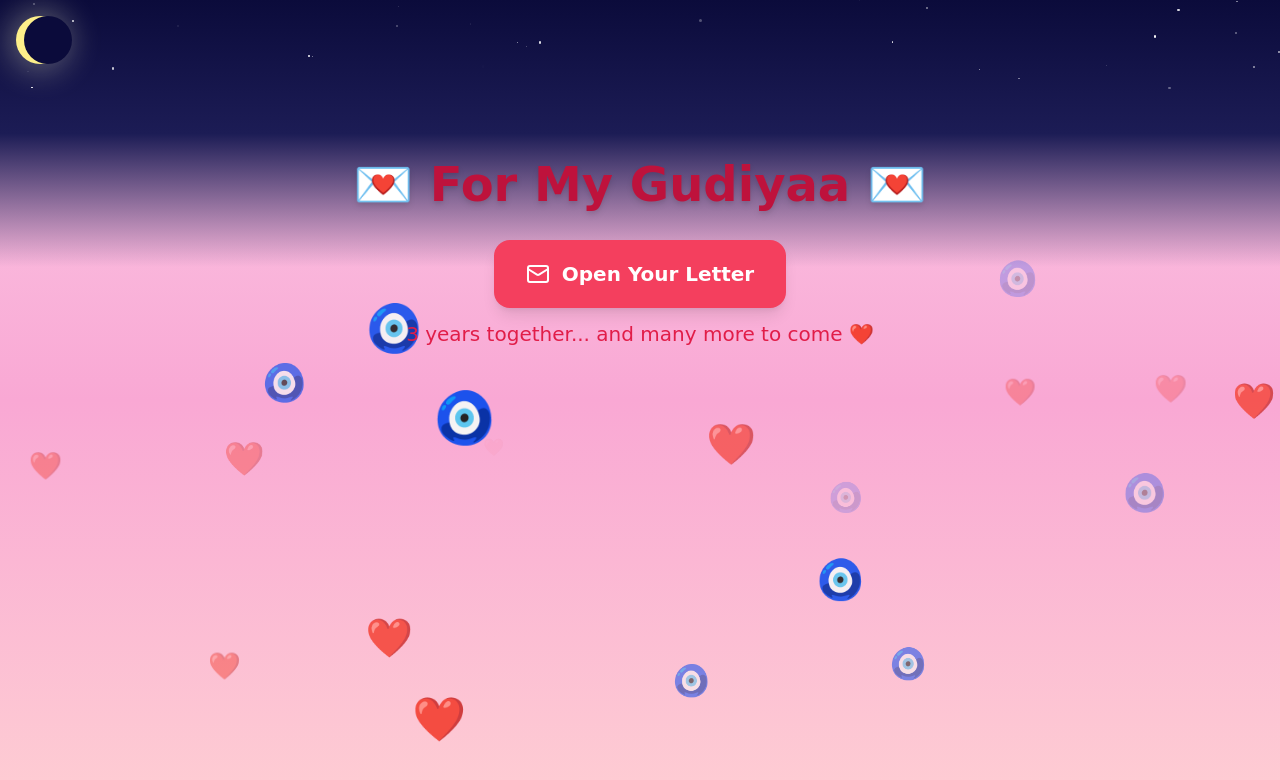
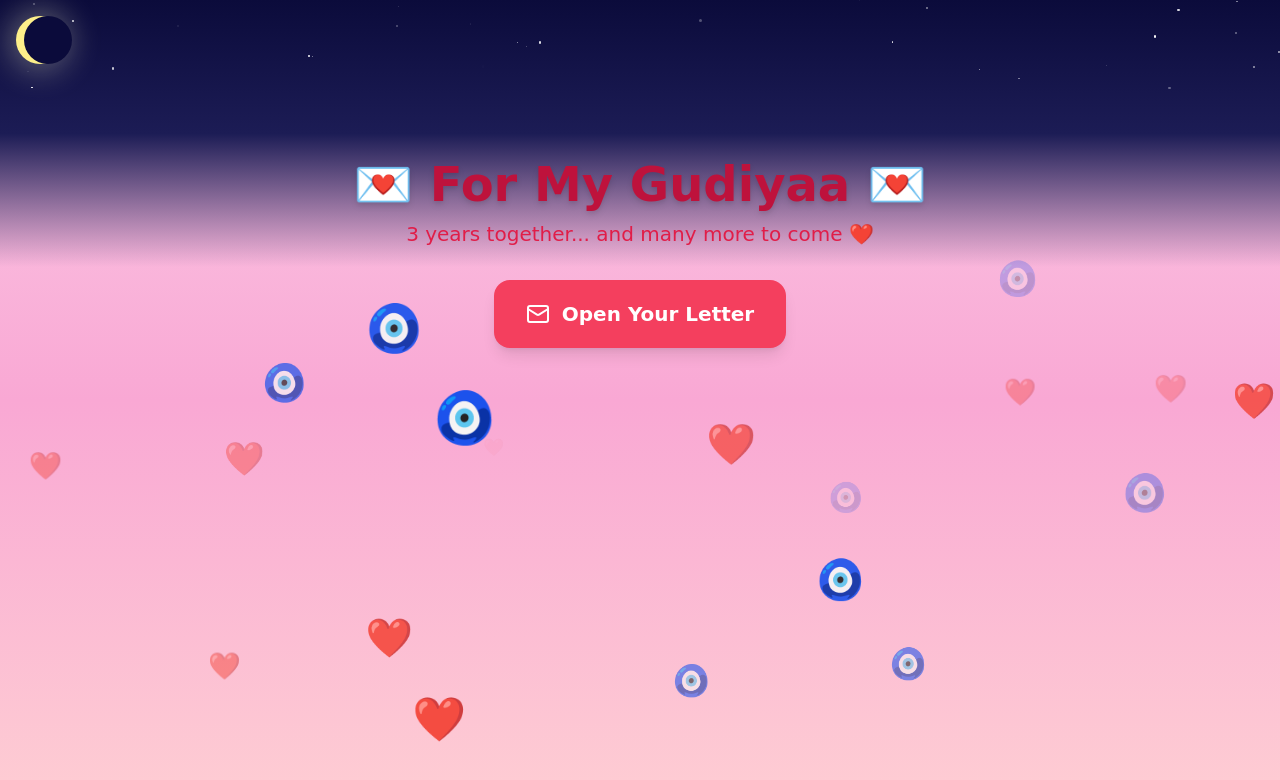
Before and after one commit to aryandogra2004-code/Gudiyaa, a React (Vite) app: page / in a window 1280 px wide. Shown: the top 780 px of the page. Built offline with nearby package versions, Linux system fonts and the light colour scheme.

Commit message:
Add files via upload

```diff
--- a/src/App.jsx
+++ b/src/App.jsx
@@ -6,7 +6,8 @@ export default function GudiyaaLoveSite() {
   const [open, setOpen] = useState(false);
   const [cardIndex, setCardIndex] = useState(0);
   const [showScroll, setShowScroll] = useState(false);
-  const [phase, setPhase] = useState("pink"); // "pink", "evening", "night"
+  const [isNight, setIsNight] = useState(false);
+  const [isSunset, setIsSunset] = useState(false);
   const [fallingStar, setFallingStar] = useState(false);
 
   const cards = [
@@ -20,7 +21,7 @@ export default function GudiyaaLoveSite() {
   const longMessage = `
 My pyariii Gudiyaa 💕
 
-From the moment we met I somehow knew in my heart that youuu are the one and since that day I have not loved anyone more than you 🥺. I want to spend every single day making you feel loved and special because you deserve it and you desrveeee so much moreee, Jaan. You are my heart. No words can truly capture how much I adore you. Every day theee love grows innn my dill. I just lovee youuu soo soo much. You are my family, my comfort, my wife. We will live our whole life together just each other’s. I’ll make my girl's each and every dream come true. We will wakeee up together and wee will ninii togetherrr. Ap Meri Sanju ho aur ap mere he rahogi. I’ll never let your cutest smileee fade. when ever my bchu reads this i want you to feel that at this moment too you are in my heart.You give me so much love , you are my family my whole wide world You make me smile, you make meee happy, just ME & YOU 💟💟❤. With lotsss of loveee meriii jaannn, yourrrr babyyyy, Aruuuuuuu 💗💗💗🤭
+From the moment we met I somehow knew in my heart that youuu are the one and since that day I have not loved anyone more than you 🥺. I want to spend every single day making you feel loved and special because you deserve it and you desrveeee so much moreee, Jaan. You are my heart. No words can truly capture how much I adore you. Every day theee love grows innn my dill. I just lovee youuu soo soo much. You are my family, my comfort, my wife. We will live our whole life together just each other’s. I’ll make my girl's each and every dream come true. We will wakeee up together and wee will ninii togetherrr. Ap Meri Sanju ho aur ap mere he rahogi. I’ll never let your cutest smileee fade. You make me smile, you make meee happy, just ME & YOU 💟💟❤. With lotsss of loveee meriii jaannn, yourrrr babyyyy, Aruuuuuuu 💗💗💗🤭
 `;
 
   const floatingEmojis = [
@@ -28,28 +29,27 @@ From the moment we met I somehow knew in my heart that youuu are the one and sin
     { symbol: "🧿", color: "text-blue-500", size: 30 }
   ];
 
-  // Determine phase based on time
+  // Night / Sunset effect based on time
   useEffect(() => {
-    const updatePhase = () => {
+    const updateTime = () => {
       const h = new Date().getHours();
-      if (h >= 18 || h < 5) setPhase("night");
-      else if (h >= 15 && h < 18) setPhase("evening"); // 3PM-6PM sunset
-      else setPhase("pink"); // all other times: pink
+      setIsNight(h >= 18 || h < 5);
+      setIsSunset(h >= 15 && h < 18);
     };
-    updatePhase();
-    const interval = setInterval(updatePhase, 60000);
+    updateTime();
+    const interval = setInterval(updateTime, 60 * 1000);
     return () => clearInterval(interval);
   }, []);
 
-  // Falling star
+  // Falling star logic for night only
   useEffect(() => {
-    if (phase !== "night") return;
+    if (!isNight) return;
     const interval = setInterval(() => {
       setFallingStar(true);
       setTimeout(() => setFallingStar(false), 1500);
     }, 10000 + Math.random() * 10000);
     return () => clearInterval(interval);
-  }, [phase]);
+  }, [isNight]);
 
   const stars = [...Array(30)].map((_, i) => ({
     top: Math.random() * 33,
@@ -61,39 +61,53 @@ From the moment we met I somehow knew in my heart that youuu are the one and sin
   return (
     <div className="min-h-screen relative flex flex-col items-center justify-start bg-gradient-to-b from-pink-200 via-pink-300 to-rose-200 font-poppins overflow-hidden">
 
-      {/* Background / Sky Top */}
+      {/* 🌅 Sunset Phase */}
+      {isSunset && (
         <div className="absolute top-0 left-0 w-full h-1/3 overflow-hidden">
+          {/* Sunset gradient */}
+          <div className="absolute top-0 left-0 w-full h-full bg-gradient-to-b from-orange-400 via-orange-500 to-transparent"></div>
 
-        {/* Pink Background */}
-        {phase === "pink" && (
-          <div className="absolute top-0 left-0 w-full h-full bg-gradient-to-b from-pink-200 via-pink-300 to-rose-200"></div>
+          {/* Sun going down */}
+          <motion.div
+            className="absolute left-1/2 -translate-x-1/2 bg-yellow-300 rounded-full shadow-[0_0_30px_10px_rgba(255,200,100,0.5)]"
+            style={{ width: 60, height: 60 }}
+            animate={{ top: ["10%", "70%"] }}
+            transition={{ duration: 20, repeat: Infinity, repeatType: "mirror", ease: "easeInOut" }}
+          />
+
+          {/* Clouds */}
+          {[...Array(3)].map((_, i) => (
+            <motion.div
+              key={i}
+              className="absolute bg-white rounded-full opacity-70"
+              style={{
+                width: 100 + i * 30,
+                height: 40 + i * 10,
+                top: `${10 + i * 10}%`
+              }}
+              animate={{ x: ["100%", "-120%"] }}
+              transition={{ duration: 25 + i * 10, repeat: Infinity, ease: "linear" }}
+            />
+          ))}
+
+          {/* Birds */}
+          {[...Array(2)].map((_, i) => (
+            <motion.div
+              key={i}
+              className="absolute text-2xl"
+              style={{ top: `${20 + i * 15}%`, right: "-10%" }}
+              animate={{ x: ["0%", "-120%"] }}
+              transition={{ duration: 12 + i * 5, repeat: Infinity, ease: "linear" }}
+            >
+              🐦
+            </motion.div>
+          ))}
+        </div>
       )}
 
-        {/* Sunset / Evening Effect */}
-        {phase === "evening" && (
-          <>
-            <div className="absolute top-0 left-0 w-full h-full bg-gradient-to-b from-[#ff7f50] via-[#ff4500] to-transparent transition-colors duration-1000"></div>
-            <div className="absolute top-8 left-1/2 transform -translate-x-1/2 w-24 h-24 bg-orange-400 rounded-full shadow-[0_0_50px_15px_rgba(255,140,0,0.5)]"></div>
-            {[...Array(5)].map((_, i) => {
-              const top = Math.random() * 20 + 5;
-              const left = Math.random() * 100;
-              const speed = Math.random() * 5 + 1;
-              return (
-                <motion.div
-                  key={i}
-                  className="absolute w-20 h-12 bg-white/70 rounded-full shadow-lg"
-                  style={{ top: `${top}%`, left: `${left}%` }}
-                  animate={{ x: [0, 100] }}
-                  transition={{ repeat: Infinity, duration: speed, ease: "linear", repeatType: "loop", delay: i }}
-                />
-              );
-            })}
-          </>
-        )}
-
-        {/* Night Effect */}
-        {phase === "night" && (
-          <>
+      {/* 🌌 Night Phase */}
+      {isNight && (
+        <div className="absolute top-0 left-0 w-full h-1/3 overflow-hidden">
           <div className="absolute top-0 left-0 w-full h-full bg-gradient-to-b from-[#0b0b3b] via-[#1c1c55] to-transparent"></div>
           {/* Moon */}
           <div className="absolute top-4 left-4 w-12 h-12 bg-yellow-200 rounded-full shadow-[0_0_30px_8px_rgba(255,255,204,0.3)]">
@@ -121,11 +135,10 @@ From the moment we met I somehow knew in my heart that youuu are the one and sin
               />
             )}
           </AnimatePresence>
-          </>
+        </div>
       )}
-      </div>
 
-      {/* Floating Emojis */}
+      {/* ❤️ Floating Emojis (Only in bottom pink area) */}
       {[...Array(25)].map((_, i) => {
         const emoji = i % 2 === 0 ? floatingEmojis[0] : floatingEmojis[1];
         return (
@@ -146,11 +159,15 @@ From the moment we met I somehow knew in my heart that youuu are the one and sin
         );
       })}
 
+      {/* --- Your existing Letter UI code remains unchanged below --- */}
       {/* Title */}
       <motion.div className="text-center mt-40 mb-8 z-10 relative" initial={{ opacity: 0, y: -30 }} animate={{ opacity: 1, y: 0 }} transition={{ duration: 0.8 }}>
         <h1 className="text-4xl md:text-5xl font-bold text-rose-700 drop-shadow-md">
           💌 For My Gudiyaa 💌
         </h1>
+        <p className="text-lg md:text-xl text-rose-600 mt-3">
+          3 years together... and many more to come ❤️
+        </p>
       </motion.div>
 
       {/* Open Letter */}
@@ -163,13 +180,8 @@ From the moment we met I somehow knew in my heart that youuu are the one and sin
         <Mail className="w-6 h-6" /> Open Your Letter
       </motion.button>
 
-      {/* Text below Open Letter */}
-      <p className="text-lg md:text-xl text-rose-600 mt-3 mb-8 z-10 text-center">
-        3 years together... and many more to come ❤️
-      </p>
-
-      {/* Envelope Modal and Scroll Modal remain unchanged */}
-      {/* ... your existing envelope and scroll modal code ... */}
+      {/* Your modal + scroll logic remains same */}
+      {/* ... */}
     </div>
   );
 }
```
Lines whose indentation alone changed are shown as unchanged.
